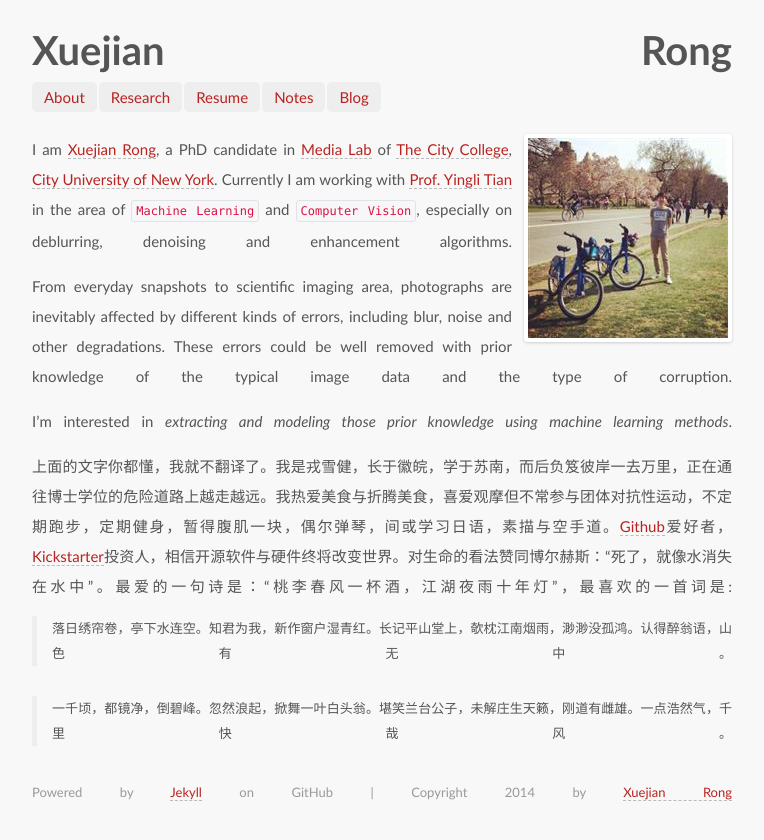
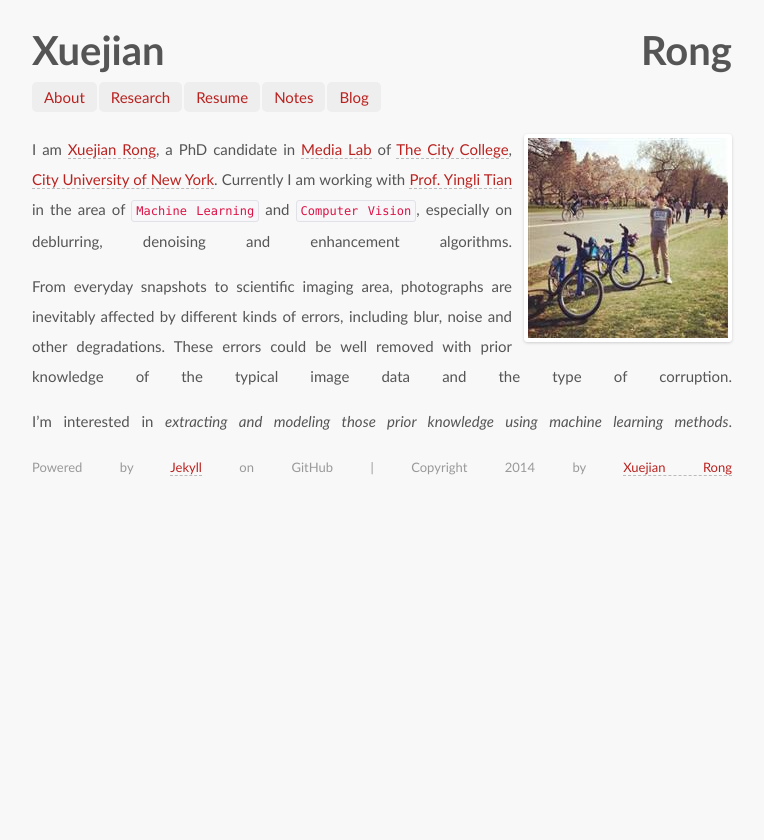
Before and after one commit to ionvision/ionvision.github.io.bk, a Jekyll site: the page built from index.md, in a window 1280 px wide. Shown: the top 840 px of the page, without its empty margins (258-1022 px from the left). Built offline with Jekyll 4.4.1, drawn with Linux system fonts in a browser that asks for light colours; some web fonts are replaced; Markdown is read by kramdown in place of the engine named in the settings.

Commit message:
delete something

```diff
--- a/index.md
+++ b/index.md
@@ -8,9 +8,3 @@ I am [Xuejian Rong](http://media-lab.engr.ccny.cuny.edu/~xrong), a PhD candidate
 From everyday snapshots to scientific imaging area, photographs are inevitably affected by different kinds of errors, including blur, noise and other degradations. These errors could be well removed with prior knowledge of the typical image data and the type of corruption.
 
 I'm interested in *extracting and modeling those prior knowledge using machine learning methods*.
-
-上面的文字你都懂，我就不翻译了。我是戎雪健，长于徽皖，学于苏南，而后负笈彼岸一去万里，正在通往博士学位的危险道路上越走越远。我热爱美食与折腾美食，喜爱观摩但不常参与团体对抗性运动，不定期跑步，定期健身，暂得腹肌一块，偶尔弹琴，间或学习日语，素描与空手道。[Github](http://github.com)爱好者，[Kickstarter](http://kickstarter.com)投资人，相信开源软件与硬件终将改变世界。对生命的看法赞同博尔赫斯：“死了，就像水消失在水中”。最爱的一句诗是：“桃李春风一杯酒，江湖夜雨十年灯”，最喜欢的一首词是:
-
->落日绣帘卷，亭下水连空。知君为我，新作窗户湿青红。长记平山堂上，欹枕江南烟雨，渺渺没孤鸿。认得醉翁语，山色有无中。
-
->一千顷，都镜净，倒碧峰。忽然浪起，掀舞一叶白头翁。堪笑兰台公子，未解庄生天籁，刚道有雌雄。一点浩然气，千里快哉风。
```
